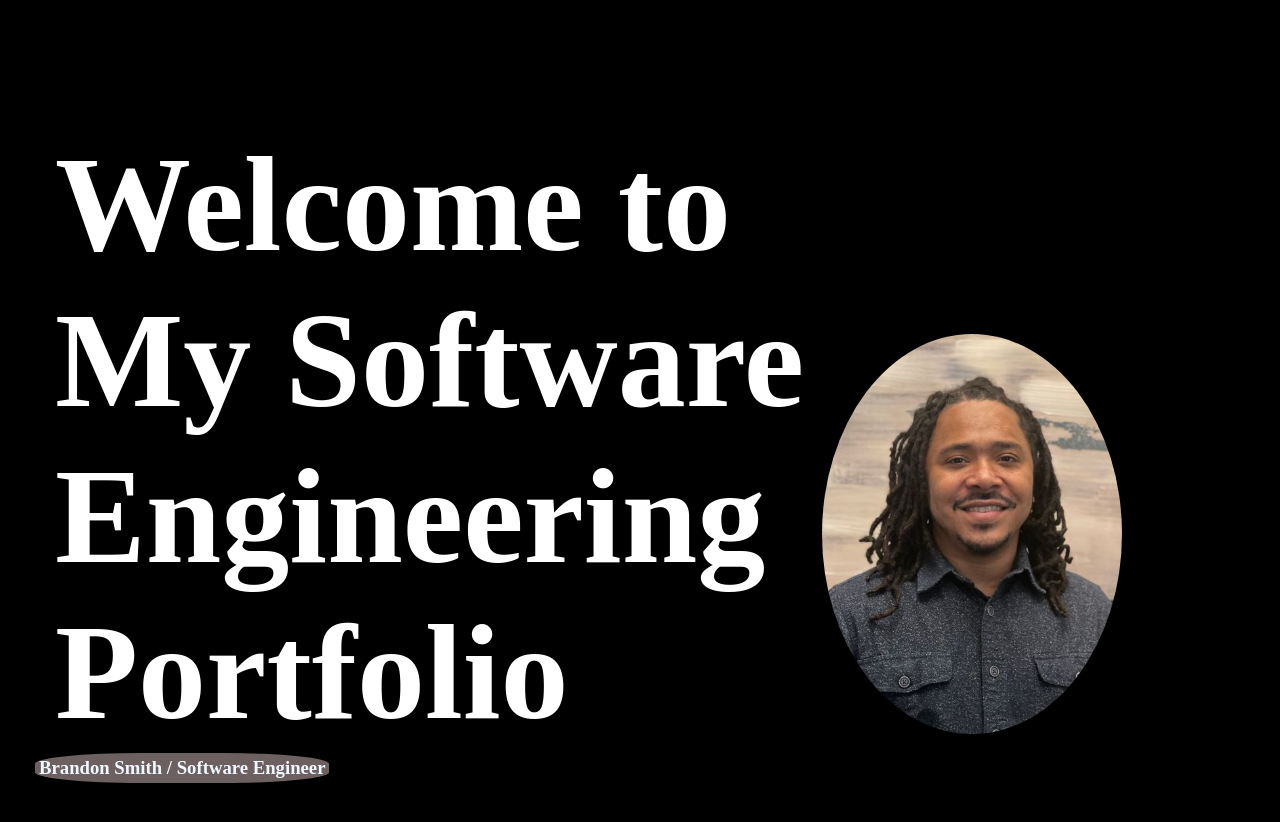
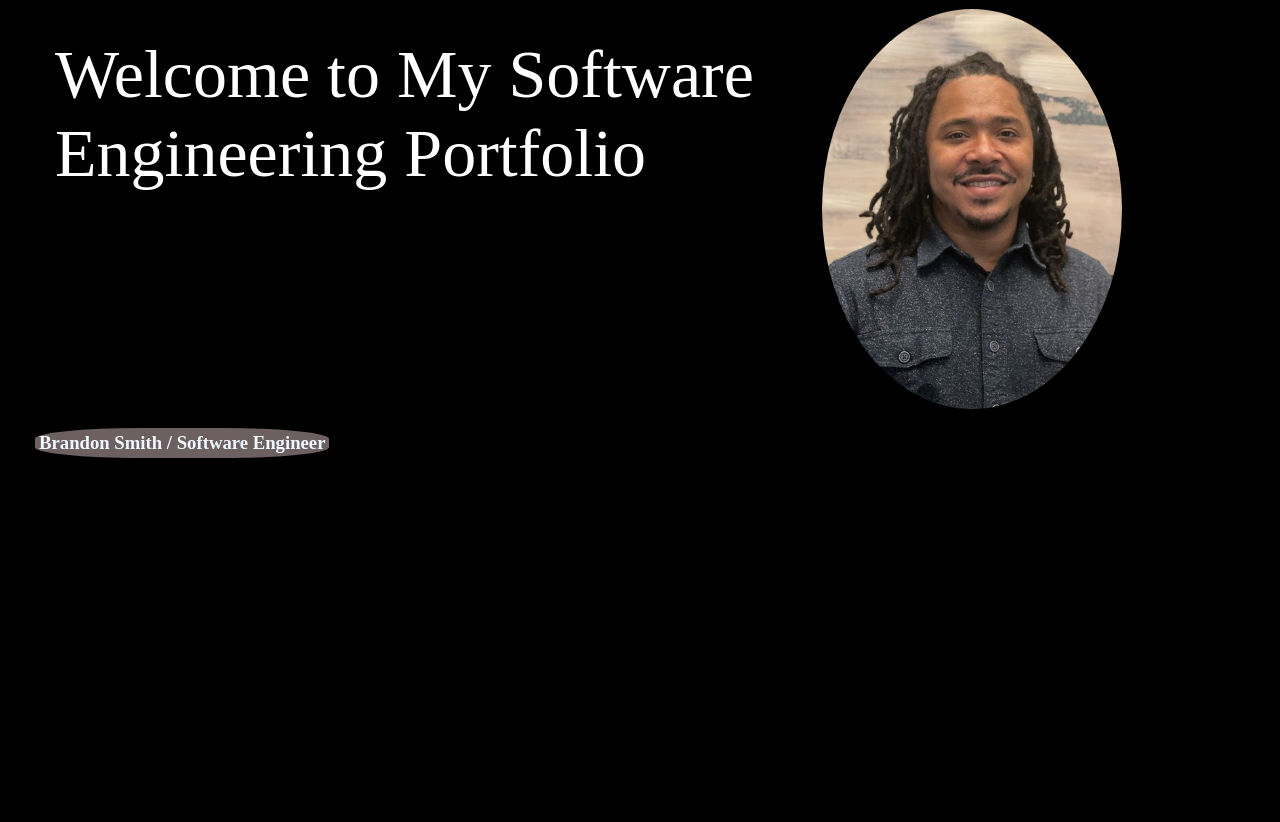
Before and after one commit to Bsmith86/portfolio1, a React (Create React App) app: page / in a window 1280 px wide. Shown: the top 822 px of the page. After the commit the page ends 800 px from the top, so only its background shows below. Built offline with nearby package versions, Linux system fonts and the light colour scheme.

Commit message:
welcome update

```diff
--- a/src/pages/intro/index.js
+++ b/src/pages/intro/index.js
@@ -6,7 +6,7 @@ import './index.css'
 const Intro = () => {
   return (
     <div className='container'>
-        <div id="welcome" style={{ fontFamily: 'Montaga'}}><h1 >Welcome to My Software Engineering Portfolio</h1>
+        <div id="welcome" style={{ fontFamily: 'Montaga'}}>Welcome to My Software Engineering Portfolio
     </div>
     <div id="name" style={{ fontFamily: 'Montaga'}}>
     <h3>Brandon Smith / Software Engineer</h3>
```
